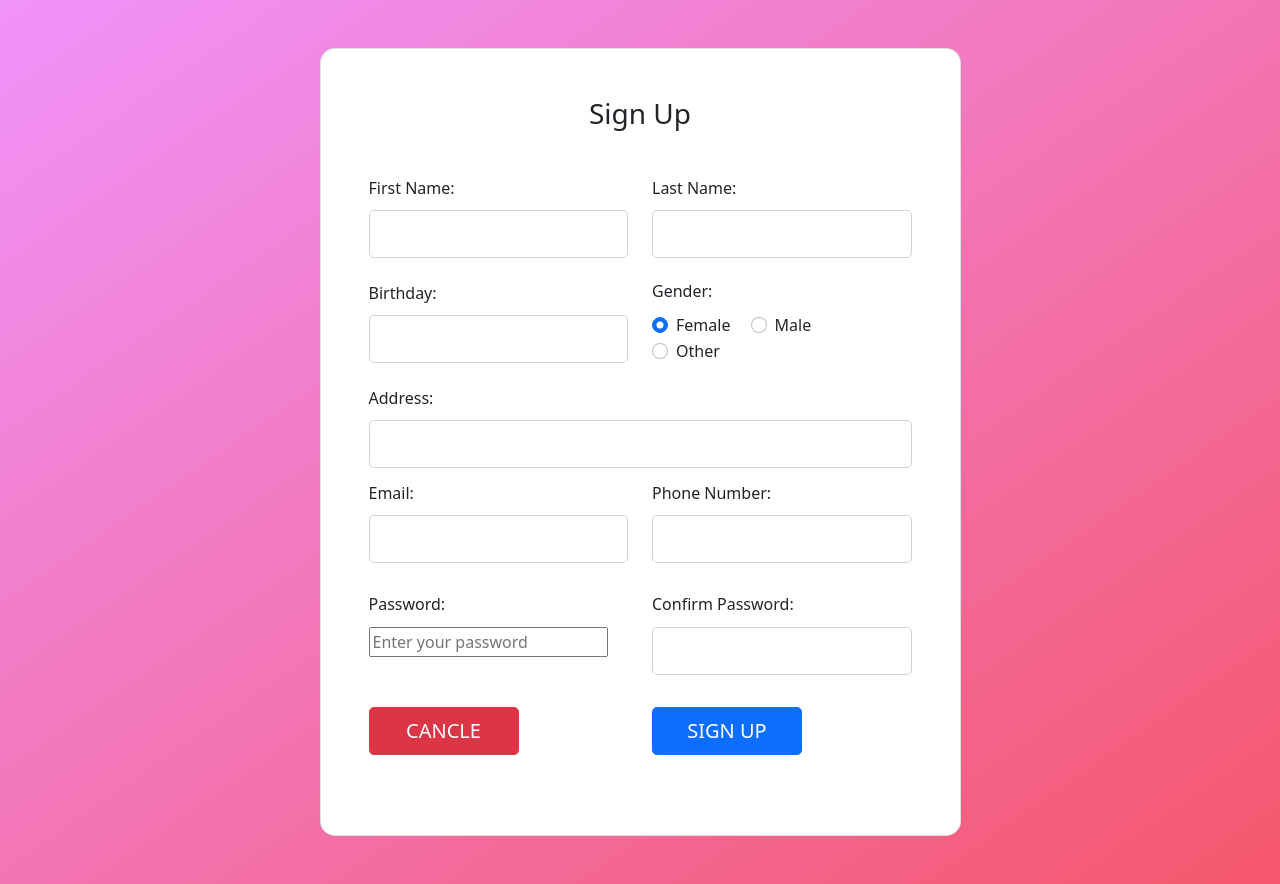
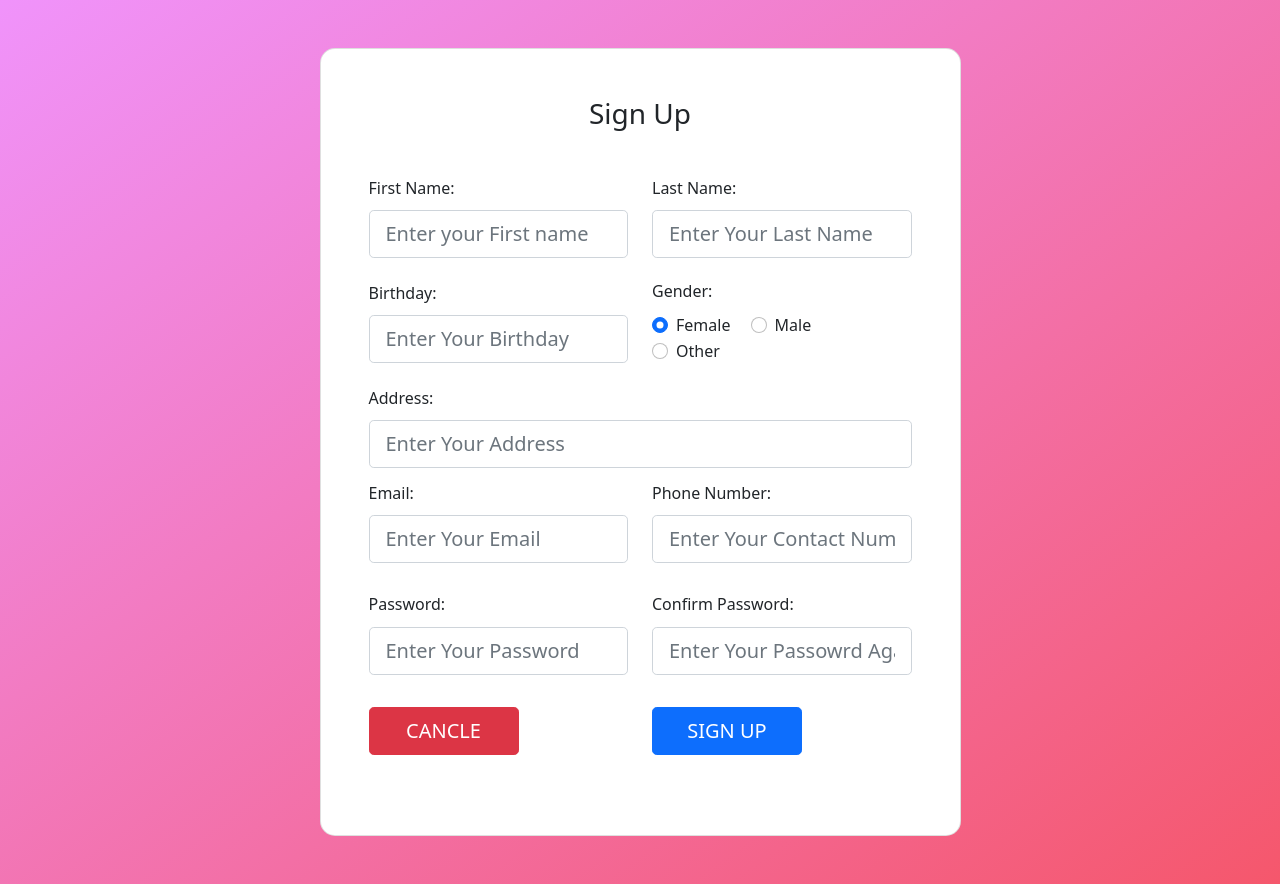
Before and after one commit to nadeeshapathiraja/CakeCloud_web, a PHP site: page /register.php in a window 1280 px wide. Run offline with PHP 8.4, Linux system fonts and the light colour scheme.

Commit message:
complete

```diff
--- a/register.php
+++ b/register.php
@@ -40,6 +40,7 @@
                                         <div class="form-outline">
                                             <h6 class="mb-2 pb-1">First Name: </h6>
                                             <input type="text" id="firstName" name="firstName"
+                                                placeholder="Enter your First name" required
                                                 class="form-control form-control-lg" />
                                         </div>
 
@@ -48,7 +49,8 @@
 
                                         <div class="form-outline">
                                             <h6 class="mb-2 pb-1">Last Name: </h6>
-                                            <input type="text" id="lastName" name="lastName" placeholder=""
+                                            <input type="text" id="lastName" name="lastName"
+                                                placeholder="Enter Your Last Name" required
                                                 class="form-control form-control-lg" />
                                         </div>
 
@@ -60,8 +62,8 @@
 
                                         <div class="form-outline datepicker w-100">
                                             <h6 class="mb-2 pb-1">Birthday: </h6>
-                                            <input type="text" name="birthday" class="form-control form-control-lg"
-                                                id="birthdayDate" />
+                                            <input type="text" name="birthday" placeholder="Enter Your Birthday"
+                                                class="form-control form-control-lg" id="birthdayDate" />
 
                                         </div>
 
@@ -95,8 +97,8 @@
                                 <div class="row">
                                     <div class="form-outline pb-3">
                                         <h6 class="mb-2 pb-1">Address: </h6>
-                                        <input type="text" id="address" name="address" placeholder=""
-                                            class="form-control form-control-lg" />
+                                        <input type="text" id="address" name="address" required
+                                            placeholder="Enter Your Address" class="form-control form-control-lg" />
                                     </div>
                                 </div>
 
@@ -105,7 +107,8 @@
 
                                         <div class="form-outline">
                                             <h6 class="mb-2 pb-1">Email: </h6>
-                                            <input type="email" id="emailAddress" name="emailAddress" placeholder=""
+                                            <input type="email" id="emailAddress" required
+                                                placeholder="Enter Your Email" name="emailAddress" placeholder=""
                                                 class="form-control form-control-lg" />
                                         </div>
 
@@ -114,7 +117,8 @@
 
                                         <div class="form-outline">
                                             <h6 class="mb-2 pb-1">Phone Number: </h6>
-                                            <input type="tel" id="phoneNumber" name="phoneNumber"
+                                            <input type="tel" id="phoneNumber" required
+                                                placeholder="Enter Your Contact Number" name="phoneNumber"
                                                 class="form-control form-control-lg" />
                                         </div>
 
@@ -127,7 +131,8 @@
                                         <div class="form-outline">
                                             <h6 class="mb-2 pb-1">Password: </h6>
                                             <input type="password" id="password" name="password"
-                                                placeholder="Enter your password"="form-control form-control-lg" />
+                                                placeholder="Enter Your Password"
+                                                class="form-control form-control-lg" />
                                         </div>
 
                                     </div>
@@ -135,8 +140,9 @@
 
                                         <div class="form-outline">
                                             <h6 class="mb-2 pb-1">Confirm Password: </h6>
-                                            <input type="password" id="confirm_password" name="confirm_password"
-                                                name="confirm_password" class="form-control form-control-lg" />
+                                            <input type="password" placeholder="Enter Your Passowrd Again"
+                                                id="confirm_password" name="confirm_password" name="confirm_password"
+                                                class="form-control form-control-lg" />
                                         </div>
 
                                     </div>
```
